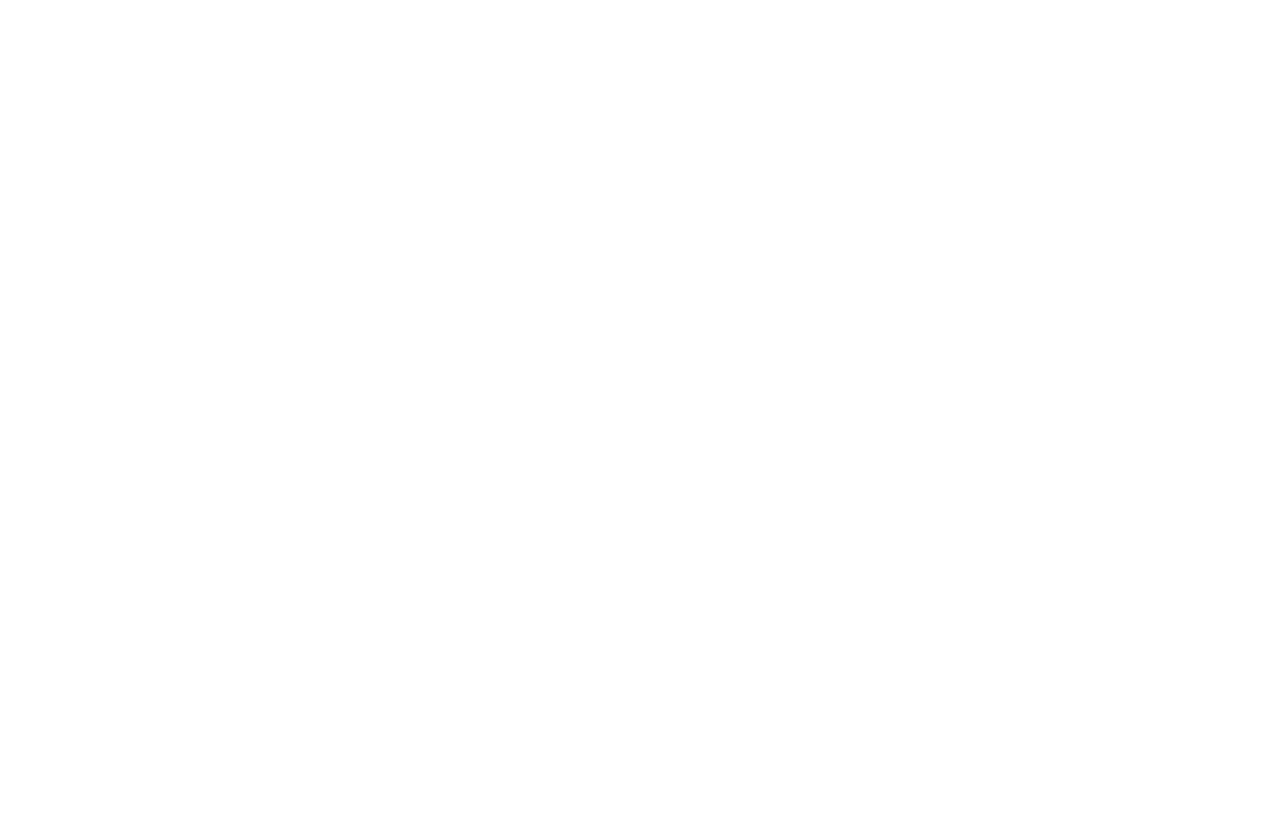
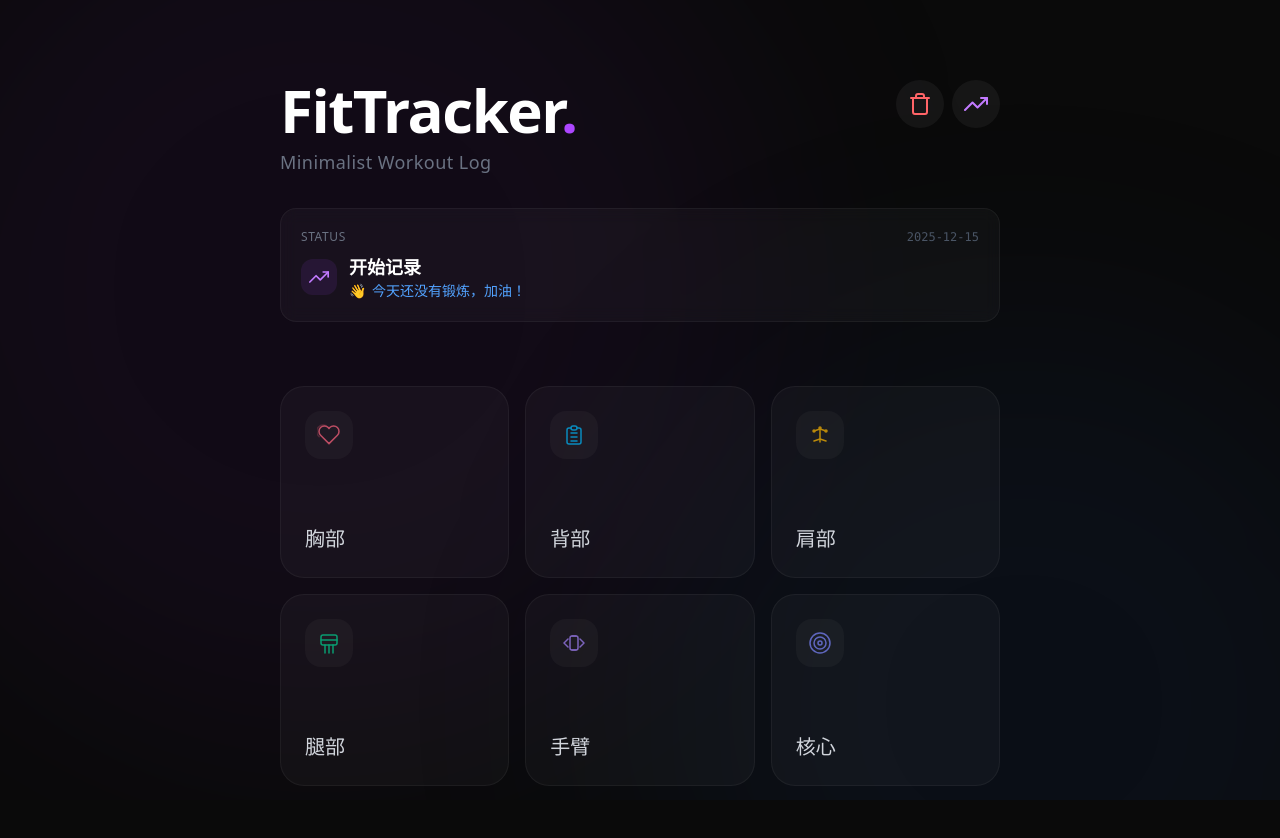
Before and after one commit to python-nb666/fit-web, a React (Vite) app: page /fit-web/1 in a window 1280 px wide. Before the commit this address had no page. Shown: the top 838 px of the page. Before the commit the page ends 800 px from the top, so only its background shows below. Built offline with nearby package versions, Linux system fonts and the light colour scheme.

Commit message:
feat:动态路由

```diff
--- a/src/App.tsx
+++ b/src/App.tsx
@@ -16,6 +16,7 @@
       <Suspense fallback={<Loading />}>
         <Routes>
           <Route path="/" element={<Home />} />
+          <Route path="/:categoryId" element={<Home />} />
           <Route path="/body-fat" element={<BodyFat />} />
         </Routes>
       </Suspense>
--- a/src/pages/home/CategoryGrid.tsx
+++ b/src/pages/home/CategoryGrid.tsx
@@ -1,8 +1,8 @@
 
+import { Link } from 'react-router-dom'
 import type { WorkoutCategory } from '../../types/workout'
 
 interface Props {
-  setSelectedCategory: (category: WorkoutCategory) => void
   categories: { id: WorkoutCategory; label: string; icon: React.FC<any>; color: string }[]
 }
 
@@ -10,9 +10,9 @@
   return (
     <div className="grid grid-cols-2 md:grid-cols-3 gap-4">
       {props.categories.map((cat) => (
-        <button
+        <Link
           key={cat.id}
-          onClick={() => props.setSelectedCategory(cat.id)}
+          to={`/${cat.id}`}
           className="group relative flex flex-col items-start justify-between p-6 h-40 md:h-48 rounded-3xl bg-white/[0.03] border border-white/[0.05] hover:bg-white/[0.06] hover:border-white/10 transition-all duration-500 overflow-hidden"
         >
           <div className={`p-3 rounded-2xl bg-white/[0.03] group-hover:scale-110 transition-transform duration-500`}>
@@ -26,7 +26,7 @@
               →
             </span>
           </div>
-        </button>
+        </Link>
       ))}
     </div>
   )
--- a/src/pages/home/Home.tsx
+++ b/src/pages/home/Home.tsx
@@ -1,5 +1,5 @@
 import { useState, useEffect } from 'react'
-import { Link } from 'react-router-dom'
+import { Link, useParams, useNavigate } from 'react-router-dom'
 import { Icons } from '../../components/Icons'
 import '../../App.css'
 import CategoryGrid from './CategoryGrid'
@@ -40,7 +40,14 @@
 // -----------------------------------------------------------------------------
 
 export function Home() {
-  const [selectedCategory, setSelectedCategory] = useState<WorkoutCategory | null>(null)
+  const { categoryId } = useParams<{ categoryId: string }>()
+  const navigate = useNavigate()
+
+  // Validate categoryId
+  const selectedCategory = categories.some(c => c.id === categoryId)
+    ? (categoryId as WorkoutCategory)
+    : null
+
   const [selectedDate, setSelectedDate] = useState(new Date().toISOString().split('T')[0])
 
   // Records State
@@ -231,7 +238,7 @@
         <main>
           {/* CATEGORY GRID */}
           {!selectedCategory && (
-            <CategoryGrid setSelectedCategory={setSelectedCategory} categories={categories} />
+            <CategoryGrid categories={categories} />
           )}
 
           {/* RECORDS VIEW */}
@@ -244,7 +251,7 @@
                 selectedDate={selectedDate}
                 onDateChange={setSelectedDate}
                 onBack={() => {
-                  setSelectedCategory(null)
+                  navigate('/')
                   setShowAddForm(false)
                 }}
                 showExerciseManager={showExerciseManager}
```
